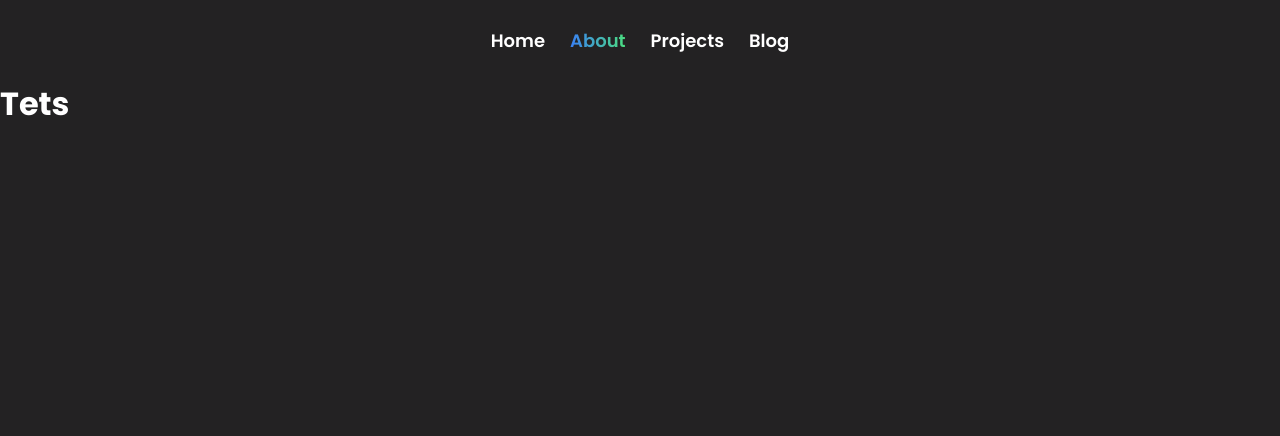
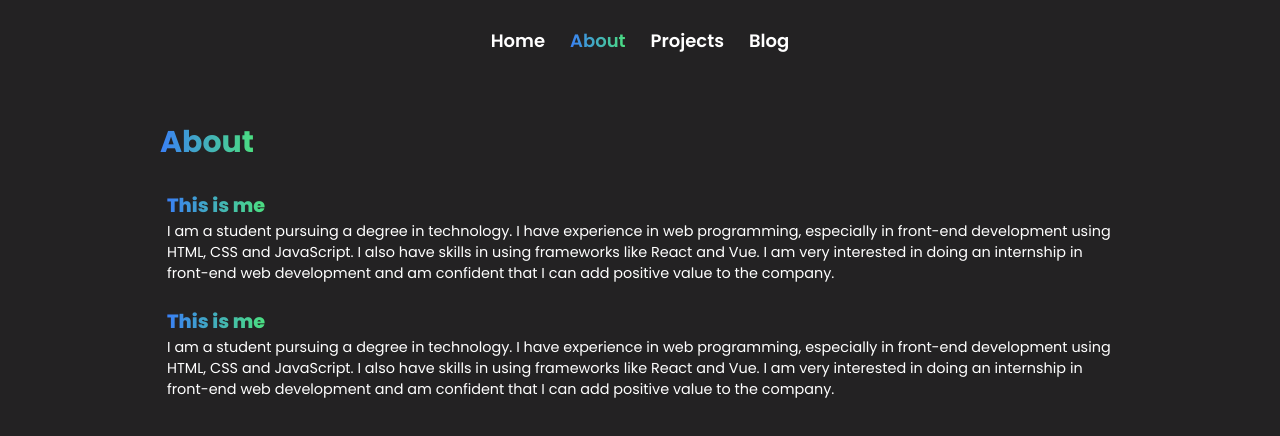
Before and after one commit to sugiartofahmi/skilvul-TPA-001, a plain HTML site: page index.html in a window 1280 px wide. Both pictures are taken after a click on the item "About". Drawn offline with Linux system fonts and the light colour scheme.

```diff
--- a/assets/css/index.css
+++ b/assets/css/index.css
@@ -53,7 +53,7 @@ main {
   text-align: center;
   row-gap: 20px;
 }
-#home_section span {
+span {
   background: -o-linear-gradient(right, #3a80f5, #4bdf80);
   background: -moz-linear-gradient(right, #3a80f5, #4bdf80);
   background: linear-gradient(to right, #3a80f5, #4bdf80);
@@ -84,7 +84,8 @@ main {
 }
 
 #projects_section,
-#blog_section {
+#blog_section,
+#about_section {
   margin: 5vh 20vh;
   display: flex;
   flex-direction: column;
@@ -146,12 +147,14 @@ main {
   padding-right: 50px;
 }
 
-.grid_blog {
+.grid_blog,
+.grid_about {
   display: grid;
   grid-template-columns: auto;
 }
 
-.card_blog {
+.card_blog,
+.card_about {
   display: flex;
   border-radius: 10px;
   padding: 2px;
--- a/assets/js/index.js
+++ b/assets/js/index.js
@@ -62,7 +62,38 @@ home.onclick = () => {
 
 about.onclick = () => {
   document.title = "About | Fahmi Sugiarto";
-  main.innerHTML = `<h1>Tets</h1>`;
+  main.innerHTML = `<section id="about_section">
+  <section>
+    <h1 class="label"><span>About</span></h1>
+
+  </section>
+  <section class="grid_about">
+    <div class="card_about">
+      <div class="card_info">
+        <p class="text_title"><span>
+        This is me
+        </span>
+        </p>
+        <p class="text_body">I am a student pursuing a degree in technology. I have experience in web programming, especially in front-end development using HTML, CSS and JavaScript. I also have skills in using frameworks like React and Vue. I am very interested in doing an internship in front-end web development and am confident that I can add positive value to the company.
+
+        </p>
+
+      </div>
+    </div>
+    <div class="card_about">
+    <div class="card_info">
+      <p class="text_title"><span>
+      This is me
+      </span>
+      </p>
+      <p class="text_body">I am a student pursuing a degree in technology. I have experience in web programming, especially in front-end development using HTML, CSS and JavaScript. I also have skills in using frameworks like React and Vue. I am very interested in doing an internship in front-end web development and am confident that I can add positive value to the company.
+
+      </p>
+
+    </div>
+  </div>
+  </section>
+</section>`;
 };
 
 projects.onclick = () => {
```
